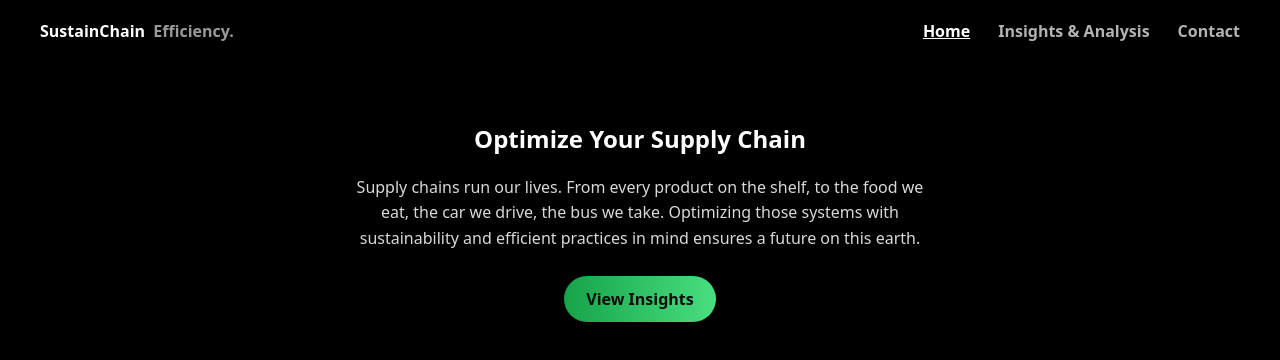
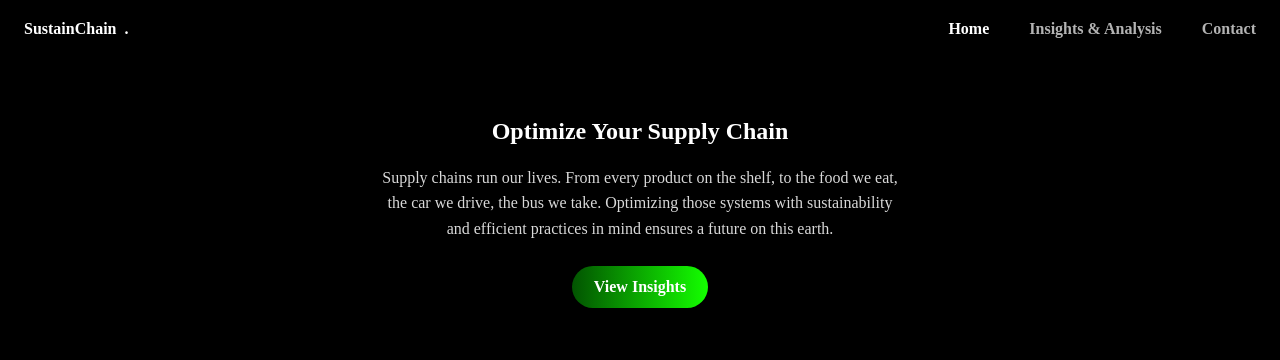
Before and after one commit to fabf28/sustain_chain, a React (Vite) app in the folder frontend/: page / in a window 1280 px wide. Shown: the top 360 px of the page. Built offline with nearby package versions, Linux system fonts and the light colour scheme.

Commit message:
more frontend changes

```diff
--- a/frontend/src/components/Navbar.module.css
+++ b/frontend/src/components/Navbar.module.css
@@ -1,6 +1,20 @@
 .header { padding: 20px 0; }
 .brand { font-weight: 800; text-decoration: none; color: #fff; }
-.sub { opacity: .6; font-weight: 600; margin-left: 4px; }
-.nav { display: flex; gap: 28px; }
-.link { color: rgba(255,255,255,.7); text-decoration: none; font-weight: 600; }
-.active { color: #fff; font-weight: 700; }
+.sub {font-weight: 800; margin-left: 4px; }
+.nav { display: flex; gap: 40px; }
+.nav a {
+  display: inline-block;
+}
+.link, .active {
+  text-decoration: none;
+  font-weight: 800;
+  display: inline-block; /* Ensures consistent box model */
+  color: rgba(255, 255, 255, 0.7); /* Default color */
+  transition: color 0.2s ease; /* Smooth transition */
+}
+
+.active {
+  color: #fff; /* Only change color */
+
+.active { color: #fff; font-weight: 800; }
+}
--- a/frontend/src/components/Navbar.tsx
+++ b/frontend/src/components/Navbar.tsx
@@ -9,7 +9,7 @@ export default function Navbar() {
     <header className={styles.header}>
       <div className="container" style={{ display:'flex', alignItems:'center', justifyContent:'space-between' }}>
         <Link to="/" className={styles.brand}>
-          SustainChain <span className={styles.sub}>Efficiency.</span>
+          SustainChain <span className={styles.sub}>.</span>
         </Link>
 
         <nav aria-label="Primary" className={styles.nav}>
--- a/frontend/src/index.css
+++ b/frontend/src/index.css
@@ -1,8 +1,8 @@
 html, body, #root { height: 100%; }
 body { margin: 0; background: #000; color: #fff;
-  font-family: ui-sans-serif, system-ui, -apple-system, Segoe UI, Roboto, Inter, Arial, sans-serif; }
-.container { max-width: 1200px; margin: 0 auto; padding: 0 24px; }
+  font-family: url('.\assets\montserrat\Montserrat-ExtraBold.ttf') }
+.container { max-width: 100%; margin: 0 auto; padding: 0 24px; }
 
 /* button */
 .btn { display:inline-flex; align-items:center; gap:8px; padding:12px 22px; border-radius:999px;
-  border:none; background:linear-gradient(90deg,#16a34a,#4ade80); color:#0a0a0a; font-weight:800; text-decoration:none; }
+  border:none; background:linear-gradient(90deg,#025401,#14ff00); color:white; font-weight:800; text-decoration:none; }
```
